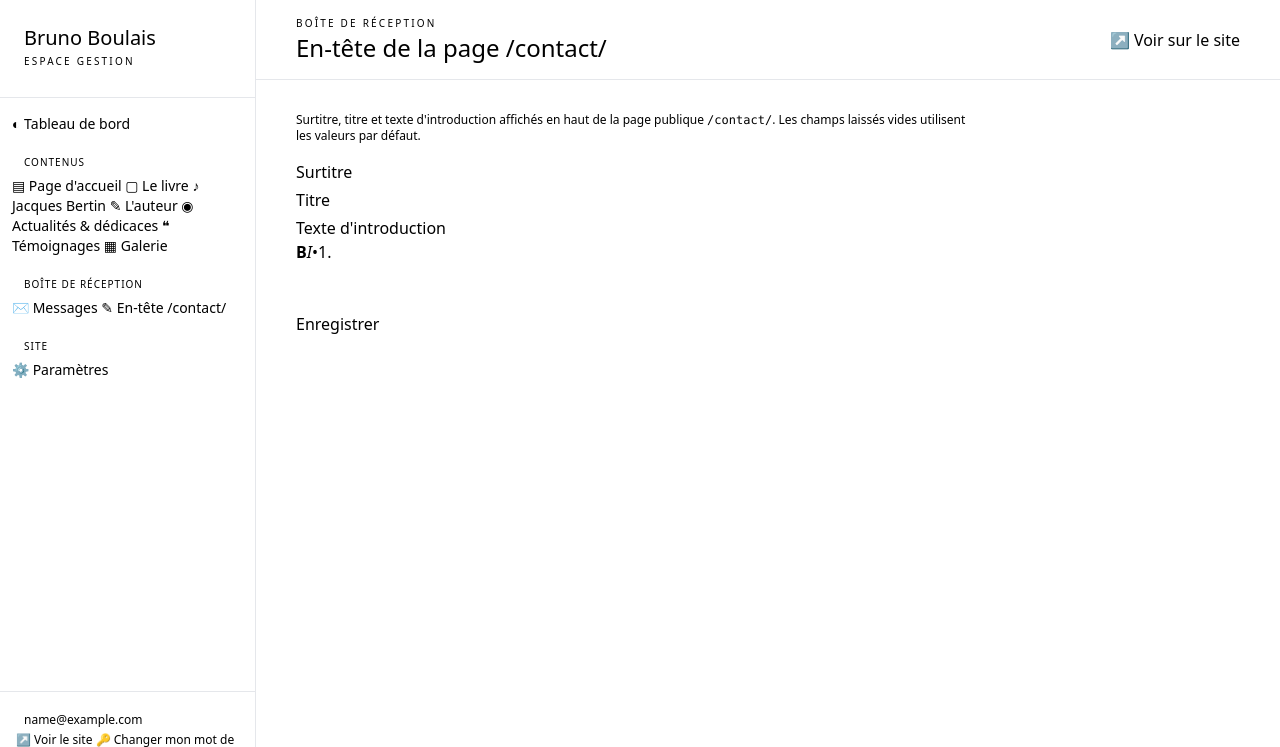
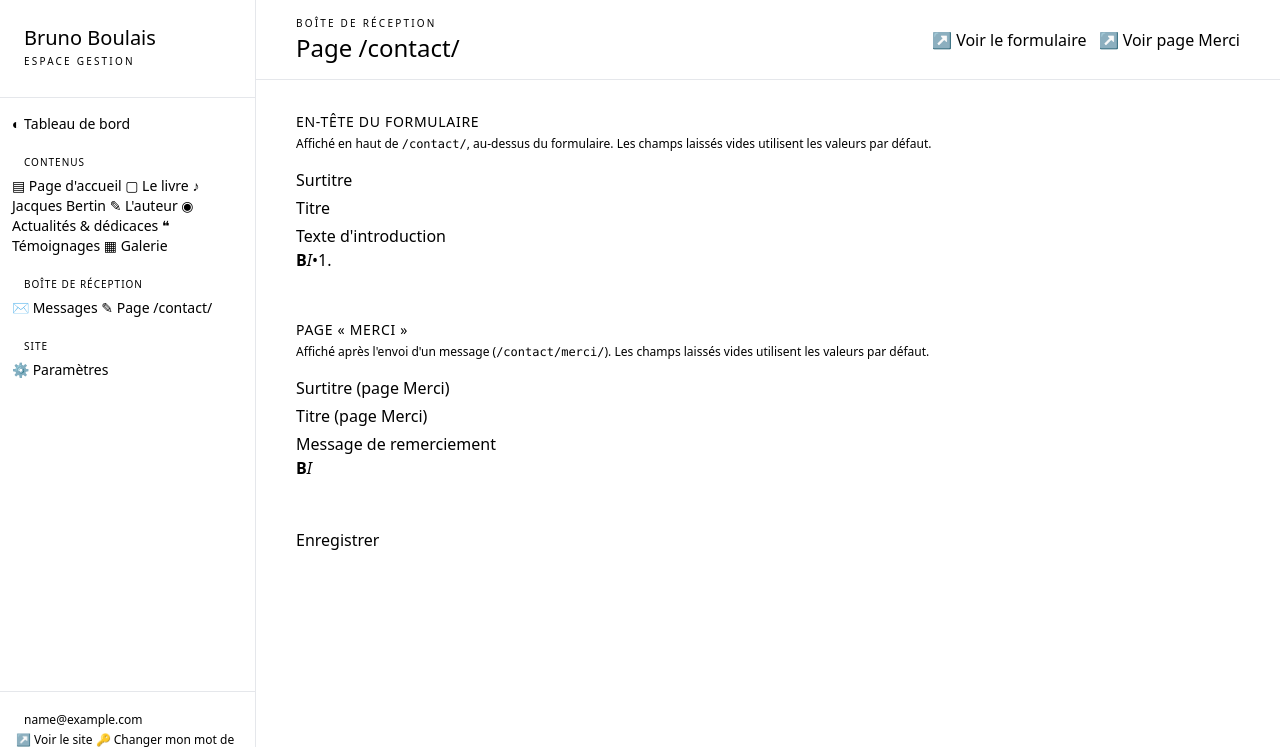
Before and after one commit to NicoWithManyO/BrunoBoulais, a Django app: page /gestion/contact/ in a window 1280 px wide. Shown: the top 747 px of the page. Run offline with Django 5.2, Linux system fonts and the light colour scheme; the visitor is signed in with stand-in values (Sample User, id 1); data comes from the database, SQL or seed files in the repository; data that the repository does not hold is empty; parts of the project's set-up code (start-up, migrations or seed data) failed here and were passed over; some libraries are stand-ins or nearby versions.

Commit message:
Contact: page Merci aussi éditable (eyebrow, titre, message)
Étend le singleton ContactPage avec merci_eyebrow / merci_titre /
merci_message (RichTextField inline). Le formulaire /gestion/contact/
est sectionné en deux panels (en-tête formulaire + page Merci) et
renommé "Page /contact/" dans la sidebar.

```diff
--- a/apps/contact/models.py
+++ b/apps/contact/models.py
@@ -9,18 +9,21 @@ CACHE_KEY_CONTACT_PAGE = "contact_page"
 
 
 class ContactPage(TimestampedModel):
-    """Singleton holding the editable header of the public /contact/ page."""
+    """Singleton holding the editable header of /contact/ AND the post-submit /contact/merci/ page."""
 
     eyebrow = models.CharField("Surtitre", max_length=80, blank=True)
     titre = models.CharField("Titre", max_length=120, blank=True)
     intro = RichTextField("Texte d'introduction", blank=True)
+    merci_eyebrow = models.CharField("Surtitre (page Merci)", max_length=80, blank=True)
+    merci_titre = models.CharField("Titre (page Merci)", max_length=120, blank=True)
+    merci_message = RichTextField("Message de remerciement", mode="inline", blank=True)
 
     class Meta:
-        verbose_name = "En-tête /contact/"
-        verbose_name_plural = "En-tête /contact/"
+        verbose_name = "Page /contact/"
+        verbose_name_plural = "Page /contact/"
 
     def __str__(self):
-        return "En-tête /contact/"
+        return "Page /contact/"
 
     def clean(self):
         if not self.pk and ContactPage.objects.exists():
--- a/apps/contact/views.py
+++ b/apps/contact/views.py
@@ -37,5 +37,8 @@ def merci(request):
     return render(
         request,
         "contact/merci.html",
-        seo(request, title="Message envoyé · Bruno Boulais"),
+        {
+            "page": ContactPage.get_solo(),
+            **seo(request, title="Message envoyé · Bruno Boulais"),
+        },
     )
--- a/apps/gestion/forms.py
+++ b/apps/gestion/forms.py
@@ -152,7 +152,10 @@ class TemoignagesPageForm(forms.ModelForm):
 class ContactPageForm(forms.ModelForm):
     class Meta:
         model = ContactPage
-        fields = ["eyebrow", "titre", "intro"]
+        fields = [
+            "eyebrow", "titre", "intro",
+            "merci_eyebrow", "merci_titre", "merci_message",
+        ]
 
 
 class MediaForm(StripExifMixin, forms.ModelForm):
--- a/templates/gestion/_layout.html
+++ b/templates/gestion/_layout.html
@@ -73,7 +73,7 @@
             </a>
             <a href="{% url 'gestion:contact_page' %}"
                class="gnav {% if sec == 'contact_page' %}is-active{% endif %}">
-                <span class="gnav-ico">✎</span> En-tête /contact/
+                <span class="gnav-ico">✎</span> Page /contact/
             </a>
 
             <div class="pt-4 pb-1 px-3 text-[10px] uppercase tracking-widest text-slate-soft">Site</div>
--- a/templates/gestion/contact_page/form.html
+++ b/templates/gestion/contact_page/form.html
@@ -2,22 +2,50 @@
 
 {% block title %}Page /contact/ · Gestion{% endblock %}
 {% block crumb %}Boîte de réception{% endblock %}
-{% block heading %}En-tête de la page /contact/{% endblock %}
+{% block heading %}Page /contact/{% endblock %}
 
 {% block header_actions %}
-    <a href="{% url 'contact:form' %}" target="_blank" class="btn-sm btn-ghost">↗ Voir sur le site</a>
+    <a href="{% url 'contact:form' %}" target="_blank" class="btn-sm btn-ghost">↗ Voir le formulaire</a>
+    <a href="{% url 'contact:merci' %}" target="_blank" class="btn-sm btn-ghost">↗ Voir page Merci</a>
 {% endblock %}
 
 {% block content %}
 <form method="post" class="gform max-w-2xl">
     {% csrf_token %}
+    {% if form.non_field_errors %}<div class="flash flash-error mb-4">{{ form.non_field_errors }}</div>{% endif %}
+
     <div class="panel">
+        <h2 class="text-sm font-medium uppercase tracking-wider text-slate mb-1">En-tête du formulaire</h2>
         <p class="text-xs text-slate-soft mb-4">
-            Surtitre, titre et texte d'introduction affichés en haut de la page publique <code>/contact/</code>.
+            Affiché en haut de <code>/contact/</code>, au-dessus du formulaire.
             Les champs laissés vides utilisent les valeurs par défaut.
         </p>
-        {% include "gestion/_form.html" %}
+        {% for field in form %}{% if field.name == "eyebrow" or field.name == "titre" or field.name == "intro" %}
+        <div class="mb-1">
+            <label for="{{ field.id_for_label }}">{{ field.label }}</label>
+            {{ field }}
+            {% if field.help_text %}<span class="helptext">{{ field.help_text|safe }}</span>{% endif %}
+            {{ field.errors }}
+        </div>
+        {% endif %}{% endfor %}
     </div>
+
+    <div class="panel mt-6">
+        <h2 class="text-sm font-medium uppercase tracking-wider text-slate mb-1">Page « Merci »</h2>
+        <p class="text-xs text-slate-soft mb-4">
+            Affiché après l'envoi d'un message (<code>/contact/merci/</code>).
+            Les champs laissés vides utilisent les valeurs par défaut.
+        </p>
+        {% for field in form %}{% if field.name == "merci_eyebrow" or field.name == "merci_titre" or field.name == "merci_message" %}
+        <div class="mb-1">
+            <label for="{{ field.id_for_label }}">{{ field.label }}</label>
+            {{ field }}
+            {% if field.help_text %}<span class="helptext">{{ field.help_text|safe }}</span>{% endif %}
+            {{ field.errors }}
+        </div>
+        {% endif %}{% endfor %}
+    </div>
+
     <div class="mt-6 flex items-center gap-3">
         <button type="submit" class="btn btn-primary">Enregistrer</button>
     </div>
```
Also changed, not shown: templates/contact/merci.html (+4 -3 lines), apps/contact/migrations/0003_contactpage_merci_eyebrow_and_more.py (added).
